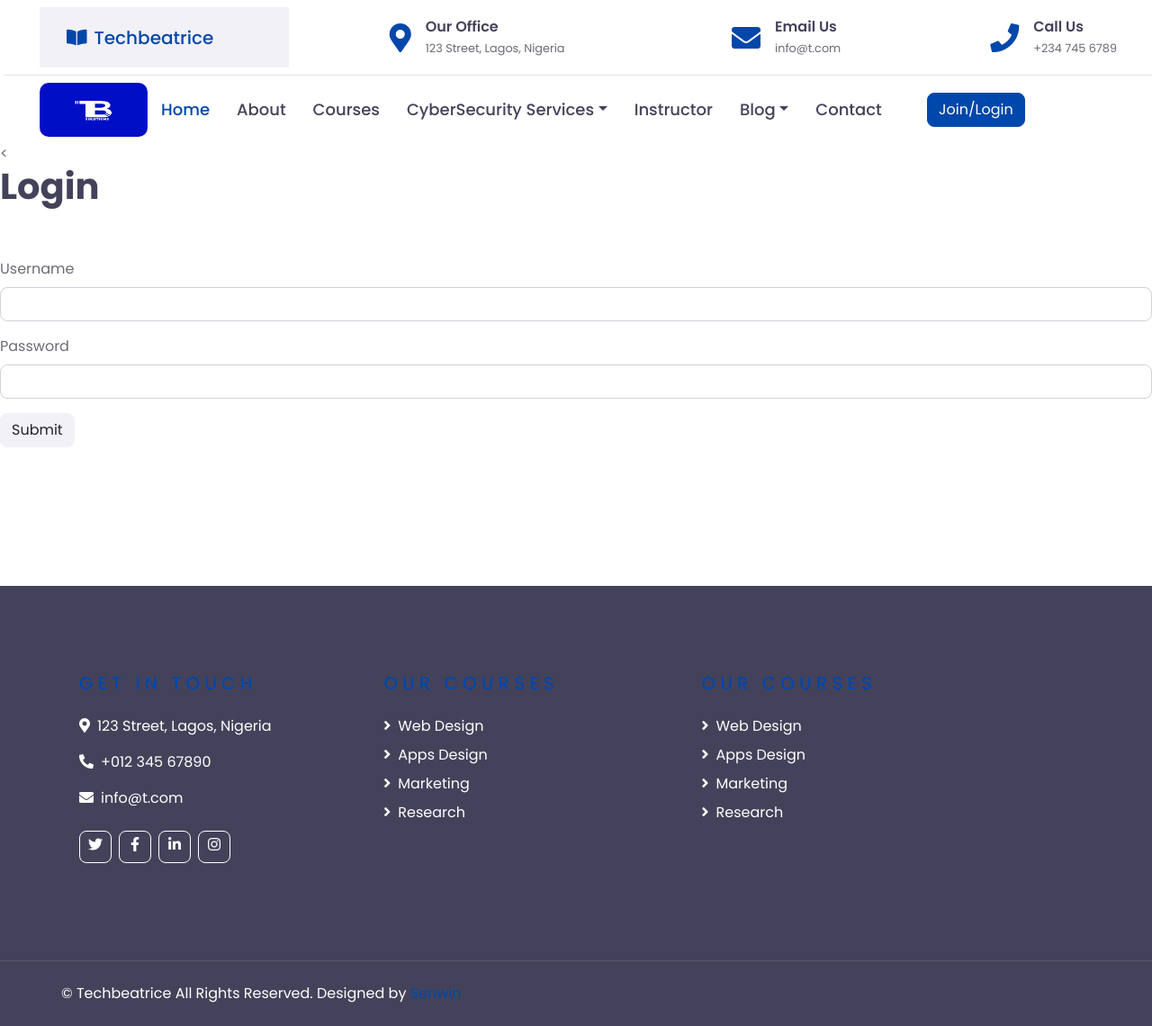
After one commit to godwinumosen/Tech_beatrice, a Django app: page /members/login_user in a window 1280 px wide. The commit adds this page. Shown: the whole page at 90% size. Run offline with Django 5.2, Linux system fonts and the light colour scheme; some libraries are stand-ins or nearby versions.

```diff
--- a/Tech_beatrice/settings.py
+++ b/Tech_beatrice/settings.py
@@ -39,7 +39,7 @@ INSTALLED_APPS = [
     'django.contrib.messages',
     'django.contrib.staticfiles',
     'techbeatrice',
-    'members'
+    'members',
 ]
 
 MIDDLEWARE = [
--- a/Tech_beatrice/urls.py
+++ b/Tech_beatrice/urls.py
@@ -7,7 +7,9 @@ from django.conf.urls.static import static
 
 urlpatterns = [
     path('admin/', admin.site.urls),
-    path ('',include ('techbeatrice.urls')),
+    path('',include ('techbeatrice.urls')),
+    path('members/', include('django.contrib.auth.urls')),
+    path('members/', include('members.urls')),
 ]
 
 admin.site.site_header = "Cyber Gradient The Admin "
--- /dev/null
+++ b/members/templates/authenticate/login.html
@@ -0,0 +1,29 @@
+{% extends "base.html" %}
+{% load static %}
+
+
+{% block content %}
+<
+ <h1> Login</h1>
+ <br><br>
+        <form action="" method = POST>
+            {% csrf_token %}
+
+            <form>
+                <div class="mb-3">
+                  <label for="exampleInputEmail1" class="form-label">Username</label>
+                  <input type="text" class="form-control" name="username" aria-describedby="emailHelp">
+                  <!--<div id="emailHelp" class="form-text">We'll never share your password with anyone else.</div><-->
+                </div>
+                <div class="mb-3">
+                  <label for="exampleInputPassword1" class="form-label">Password</label>
+                  <input type="password" class="form-control" name="password">
+                </div>
+
+
+               <input type ="submit"class="btn btn-secondary"value ="Submit" >
+
+        </form>
+
+<br><br>
+{% endblock  %}
--- a/members/urls.py
+++ b/members/urls.py
@@ -0,0 +1,7 @@
+from django.urls import path
+from . import views
+
+
+urlpatterns = [
+    path('login_user', views.login_user, name='login'),
+]
--- a/members/views.py
+++ b/members/views.py
@@ -1,3 +1,6 @@
-from django.shortcuts import render
+from django.shortcuts import render, redirect
+from django.contrib.auth import authenticate, login, logout
+from django.contrib import messages
 
-# Create your views here.
+def login_user(request):
+    return render(request, 'authenticate/login.html', {})
--- a/templates/base.html
+++ b/templates/base.html
@@ -17,6 +17,7 @@
     <!-- Font Awesome -->
     <link href="https://cdnjs.cloudflare.com/ajax/libs/font-awesome/5.10.0/css/all.min.css" rel="stylesheet">
     <!-- Libraries Stylesheet -->
+    <link href="https://cdn.jsdelivr.net/npm/bootstrap@5.1.3/dist/css/bootstrap.min.css" rel="stylesheet" integrity="sha384-1BmE4kWBq78iYhFldvKuhfTAU6auU8tT94WrHftjDbrCEXSU1oBoqyl2QvZ6jIW3" crossorigin="anonymous">
     <link href="{% static 'lib/owlcarousel/assets/owl.carousel.min.css' %}" rel="stylesheet">
     <!-- Customized Bootstrap Stylesheet -->
     <link href="{% static 'css/style.css' %}" rel="stylesheet">
@@ -97,7 +98,7 @@
                             </div>
                             <a href="{% url 'contact' %}" class="nav-item nav-link">Contact</a>
                         </div>
-                        <a href="" class="btn btn-primary">Join Now</a>
+                        <a href="{% url 'login' %}" class="btn btn-primary">Join/Login</a>
                     </div>
                 </nav>
             </div>
@@ -175,6 +176,8 @@
     <!-- Contact Javascript File -->
     <script src="{% static 'mail/jqBootstrapValidation.min.js' %}"></script>
     <script src="{% static 'mail/contact.js' %}"></script>
+    <!-- Option 1: jQuery and Bootstrap Bundle (includes Popper) -->
+    <script src="https://cdn.jsdelivr.net/npm/bootstrap@5.1.3/dist/js/bootstrap.bundle.min.js" integrity="sha384-ka7Sk0Gln4gmtz2MlQnikT1wXgYsOg+OMhuP+IlRH9sENBO0LRn5q+8nbTov4+1p" crossorigin="anonymous"></script>
     <!-- Template Javascript -->
     <script src="{% static 'js/main.js' %}"></script>
 </body>
```
